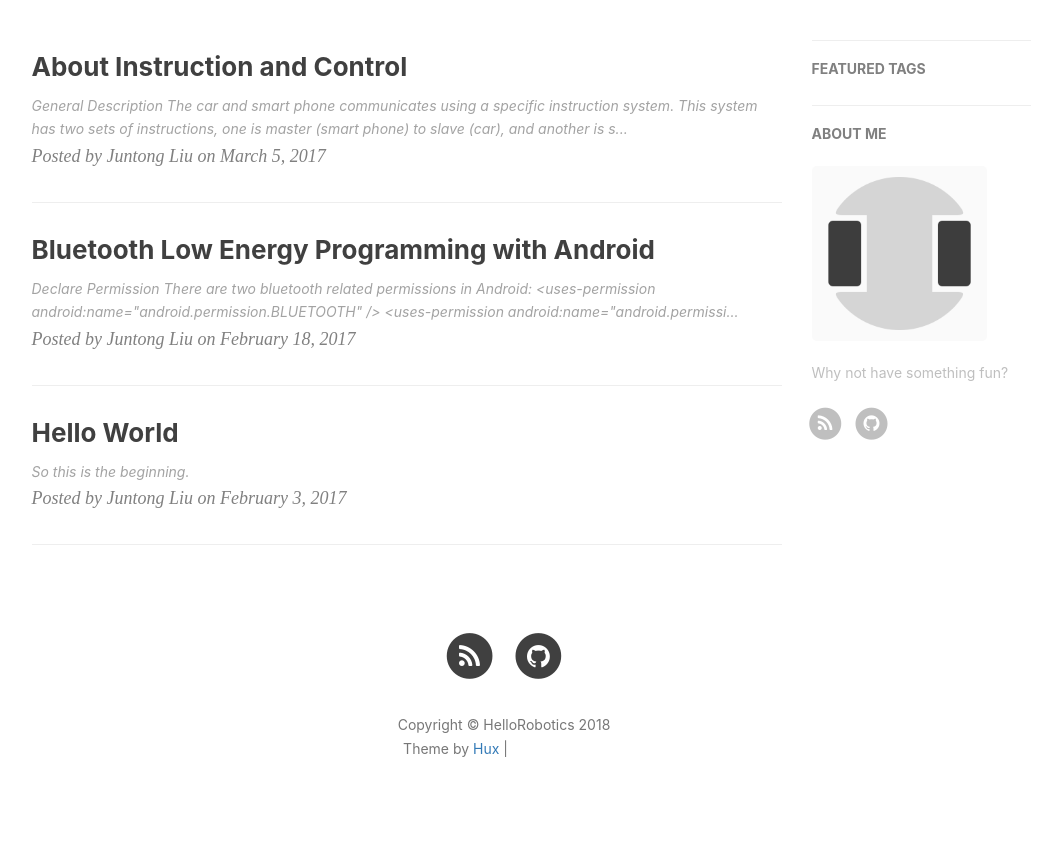
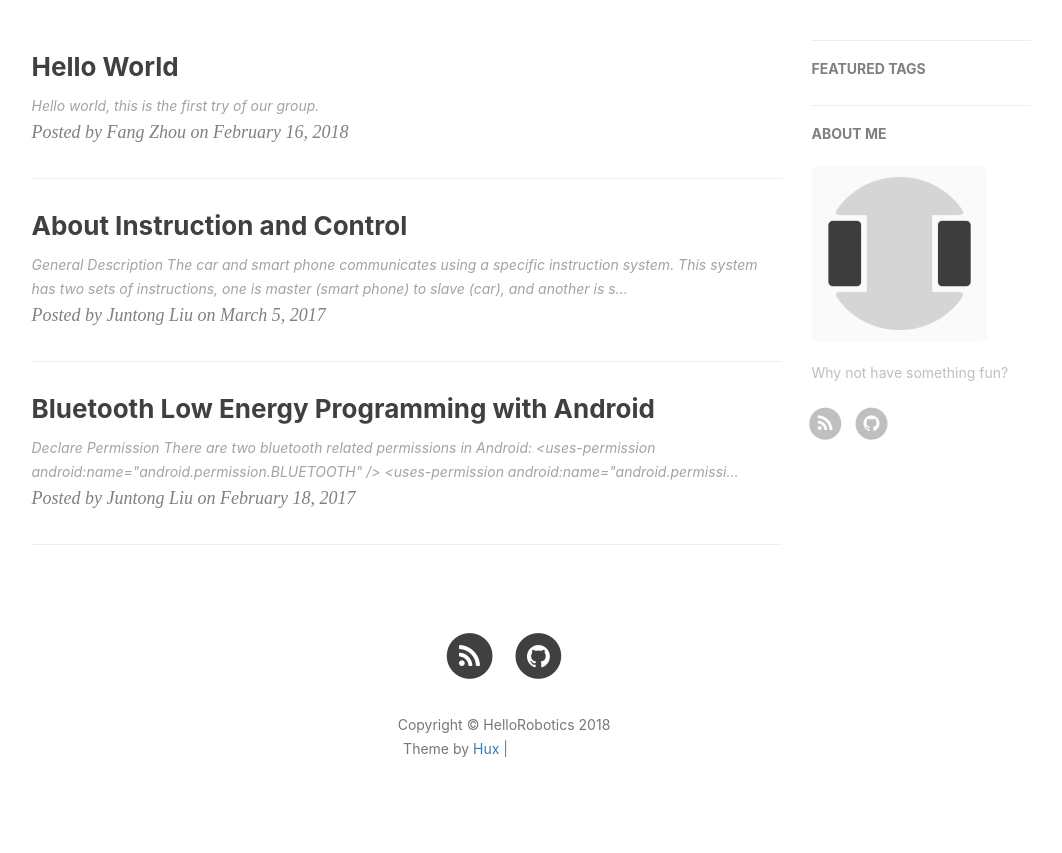
Before and after one commit to Online-power-measurement-system/Logbook, a Jekyll site: the page built from index.html, in a window 1280 px wide. Shown: the part 594-1447 px from the top of the page, without its empty margins (136-1198 px from the left). Built offline with Jekyll 4.4.1, drawn with Linux system fonts in a browser that asks for light colours; nearby versions of some CDN libraries; the list of posts is cut into pages by our own code; comment, search, counter and statistics services are not loaded; grey boxes are pictures that could not be loaded.

Commit message:
Update 2017-02-03-hello-world.markdown

```diff
--- a/_posts/2017/2017-02-03-hello-world.markdown
+++ b/_posts/2017/2017-02-03-hello-world.markdown
@@ -1,9 +1,9 @@
 ---
 layout: "post"
 title: "Hello World"
-date: "2017-02-03 10:18"
-author: "Juntong Liu"
+date: "2018-02-16 10:17"
+author: "Fang Zhou"
 tag: words
 ---
 
-So this is the beginning.
+Hello world, this is the first try of our group.
```
